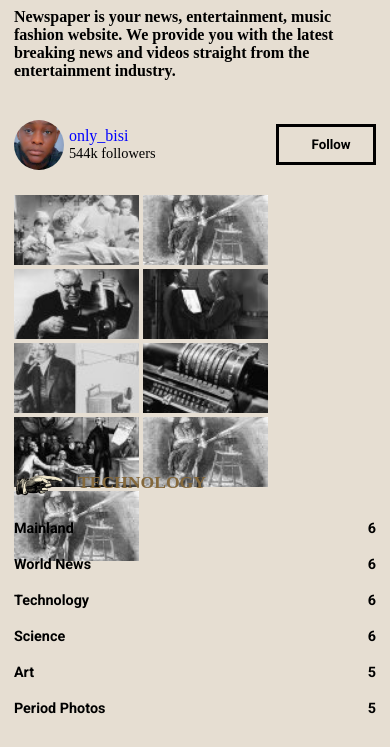
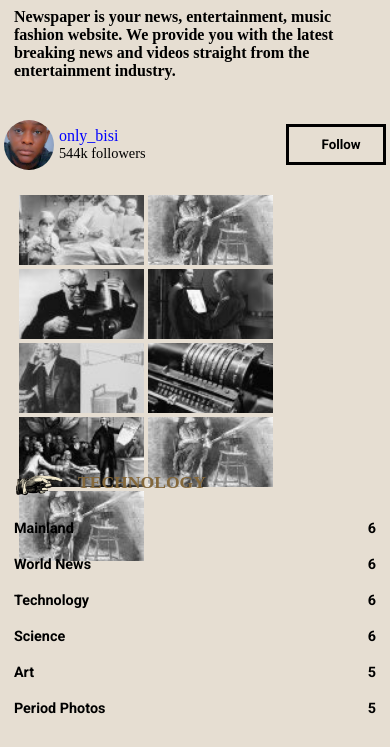
Before and after one commit to Harun23H/old-fashion-blog, a plain HTML site: page index.html in a window 390 px wide. Shown: the part 8003-8750 px from the top of the page. Drawn offline with Linux system fonts and the light colour scheme; a web font is replaced by a local one.

Commit message:
updated footer

```diff
--- a/style.css
+++ b/style.css
@@ -999,7 +999,7 @@ footer {
   }
 
   .footerTwo {
-    padding: 0 10px;
+    /* padding: 0 10px; */
     width: 100%;
   }
 
@@ -1021,9 +1021,7 @@ footer {
   }
 
   .post {
-    width: 100%;
-    padding: 0;
-    margin: auto;
+    margin-left:15px ;
     margin-top: 5px;
   }
 
```
